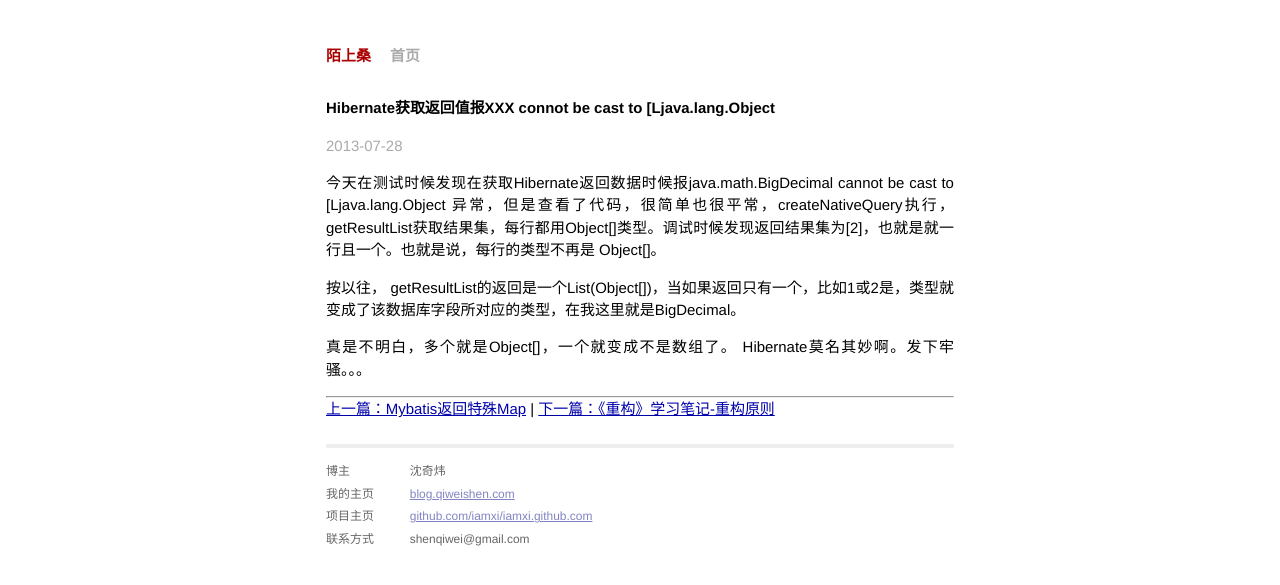
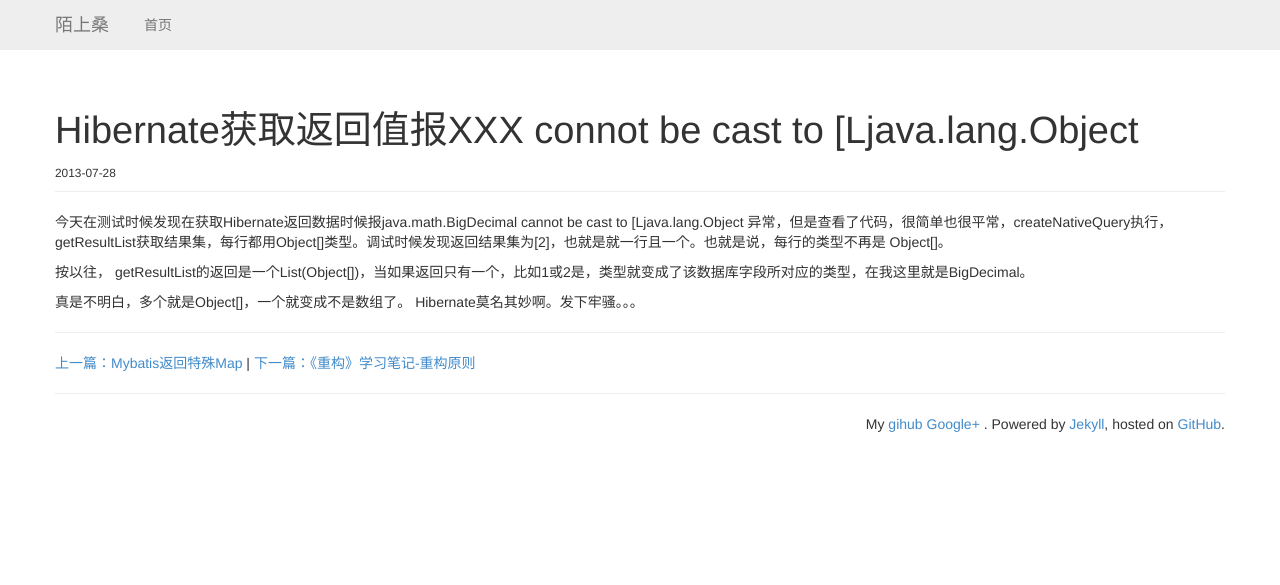
Before and after one commit to iamxi/iamxi.github.com, a Jekyll site: the page built from _posts/oldblog/2011-11-03-hibernate-connot-cast.markdown, in a window 1280 px wide and 900 px high. Shown: the top 585 px of the window. Built offline with Jekyll 4.4.1, drawn with Linux system fonts in a browser that asks for light colours; Markdown is read by kramdown in place of the engine named in the settings.

Commit message:
update themes

```diff
--- a/_layouts/default.html
+++ b/_layouts/default.html
@@ -3,9 +3,9 @@
     <head>
         <meta charset="utf-8">
         <meta http-equiv="X-UA-Compatible" content="IE=edge,chrome=1">
-		<title>{% if page.title %}{{ page.title }}-{{ site.title }}{% else %}{{ site.title }}{% endif %}</title>
+		<title>{% if page.title %}{{ page.title }} - {{ site.title }}{% else %}{{ site.title }}{% endif %}</title>
 		<meta name="description" content="{% if page.description %}{{ page.description }}{% else %}陌上桑{% endif %}" />
-        <meta name="viewport" content="width=device-width">
+        <meta name="viewport" content="width=device-width, initial-scale=1.0">
 
 		<!-- google analytics -->
 		<script>
@@ -20,42 +20,42 @@
 		</script>
 
         <!-- syntax highlighting CSS -->
-        <link rel="stylesheet" href="/assets/css/syntax.css">
+		<link rel="stylesheet" href="/assets/css/syntax.css">
 
         <!-- Custom CSS -->
-        <link rel="stylesheet" href="/assets/css/main.css">
+        <!--<link rel="stylesheet" href="/assets/css/main.css">-->
 
+		<link href="/assets/themes/bootstrap/css/bootstrap.min.css" rel="stylesheet" media="screen">
+
+		<script src="/assets/js/jquery-1.10.2.min.js"></script>
+		<script src="/assets/themes/bootstrap/js/bootstrap.min.js"></script>
     </head>
-    <body>
+    <body style="padding-top: 70px;">
+
+		<div class="navbar navbar-fixed-top">
+			<div class="container">
+				<a class="navbar-brand" href="/">{{ site.name }}</a>
+				<ul class="nav navbar-nav">
+					<li><a href="/">首页</a>
+				</ul>
+			</div>
+		</div>
 
         <div class="container">
           <div class="site">
-            <div class="header">
-              <h1 class="title"><a href="/">{{ site.name }}</a></h1>
-              <a class="extra" href="/">首页</a>
-            </div>
 
                 {{ content }}
 
-            <div class="footer">
-              <div class="contact">
-                <p>
-                  博主<br />
-                  我的主页<br />
-		  项目主页<br />
-                  联系方式<br />
-                </p>
-              </div>
-              <div class="contact">
-                <p>
-		  沈奇炜<br />
-                  <a href="http://blog.qiweishen.com/">blog.qiweishen.com</a><br />
-		  <a href="http://github.com/iamxi/iamxi.github.com">github.com/iamxi/iamxi.github.com</a><br />
-		  shenqiwei@gmail.com
-                </p>
-              </div>
-            </div>
           </div>
+		  <hr />
+		  <footer class="pull-right">
+		  <div>
+			  My
+			  <a href="http://github.com/iamxi/">gihub</a>
+			  <a href="https://plus.google.com/101539871592203635828">Google+</a>
+			  . Powered by <a href="http://jekyllrb.com/">Jekyll</a>, hosted on <a href="https://github.com">GitHub</a>.
+		  </div>
+		  </footer>
         </div> <!-- /container -->
 
     </body>
--- a/_layouts/post.html
+++ b/_layouts/post.html
@@ -1,8 +1,11 @@
 ---
 layout: default
 ---
-<h2>{{ page.title }}</h2>
-<p class="meta">{{ page.date | date:"%Y-%m-%d" }}</p>
+
+<div class="page-header">
+	<h1>{{ page.title }}</h1>
+	<small>{{ page.date | date:"%Y-%m-%d" }}</small>
+</div>
 
 <div class="post">
 {{ content }}
```
Also changed, not shown: index.html (+12 -8 lines).
